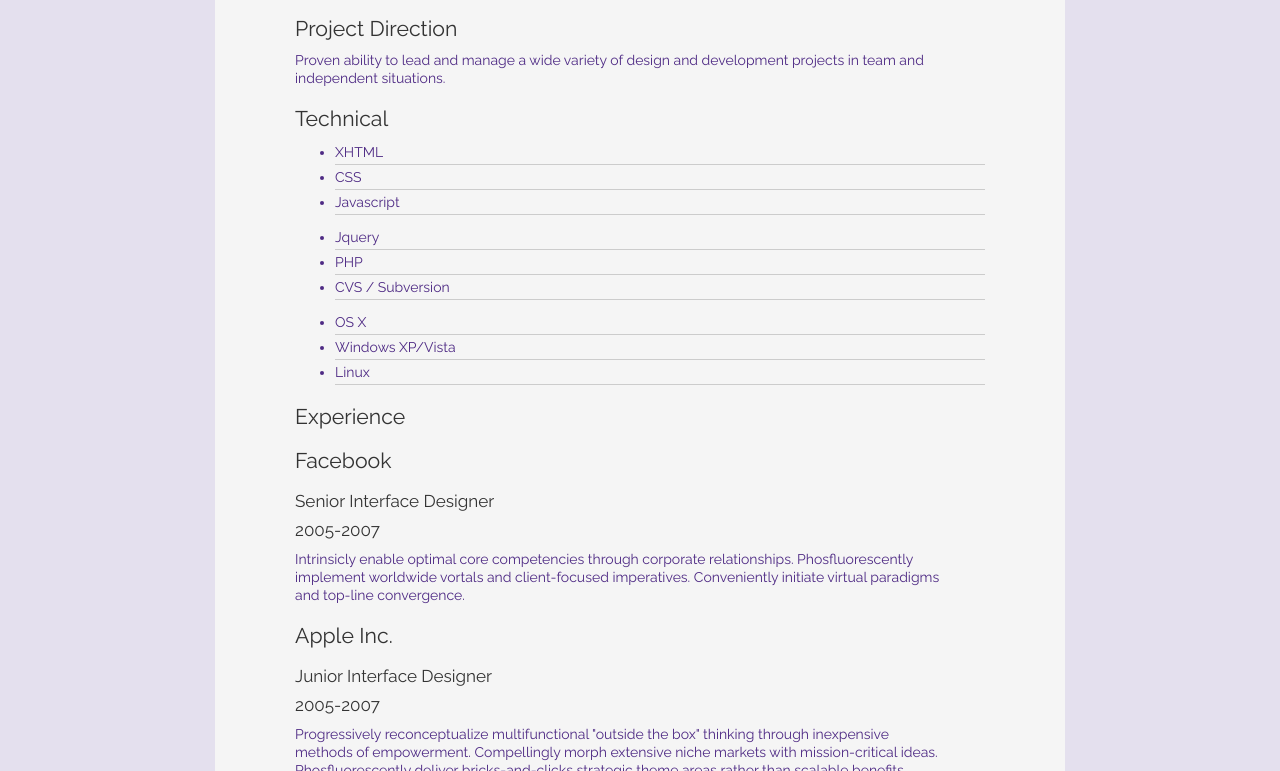
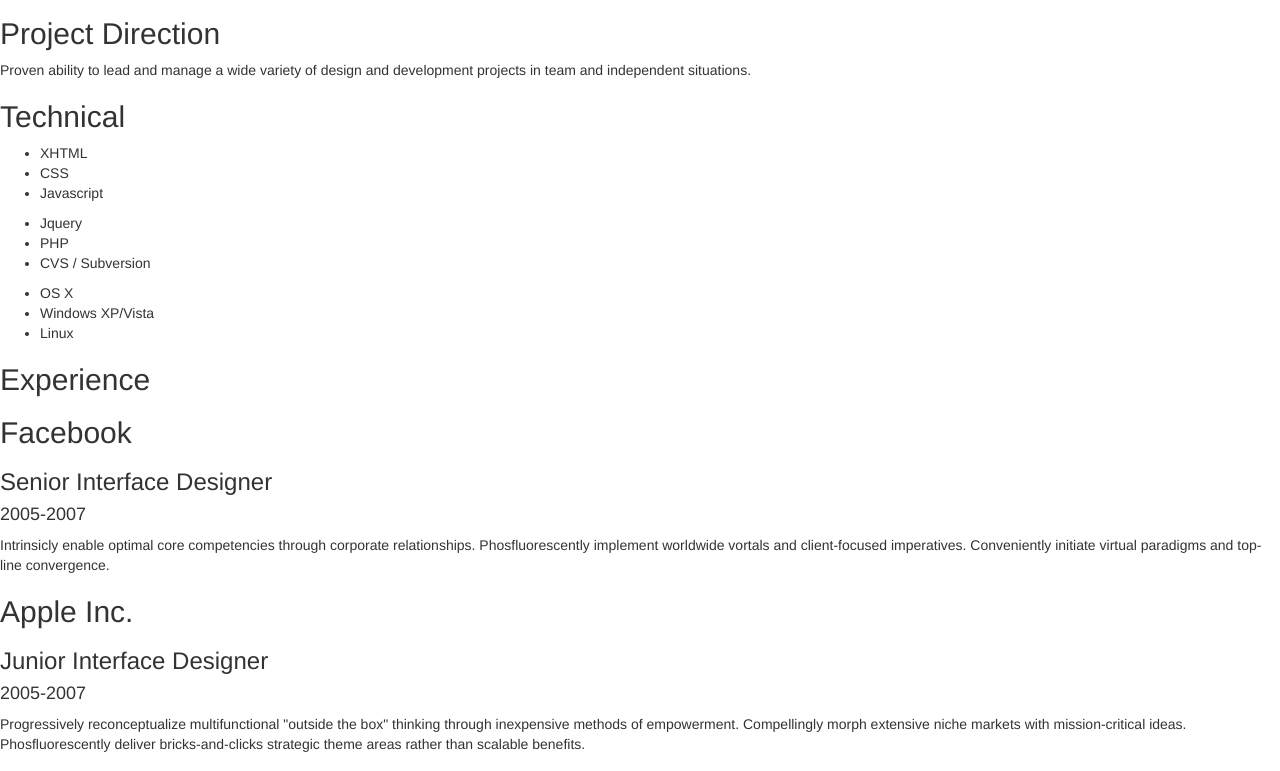
Before and after one commit to pscenter/cleanish-resume-deploy, a plain HTML site: page index.html in a window 1280 px wide. Shown: the part 709-1480 px from the top of the page. Drawn offline with nearby package versions, Linux system fonts and the light colour scheme.

Commit message:
Update index.html

```diff
--- a/index.html
+++ b/index.html
@@ -11,7 +11,7 @@
     <link rel="stylesheet" href="https://maxcdn.bootstrapcdn.com/bootstrap/3.3.7/css/bootstrap.min.css">
     <meta http-equiv="X-UA-Compatible" content="ie=edge">
     <title>Clean Resume -Look Good, on Paper.</title>
-    <link rel="stylesheet" href="/styles.css">
+    <link rel="stylesheet" src="/styles.css">
 </head>
 
 <body>
```
